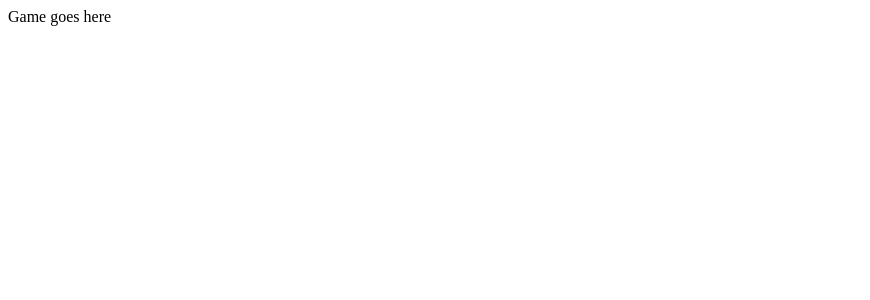
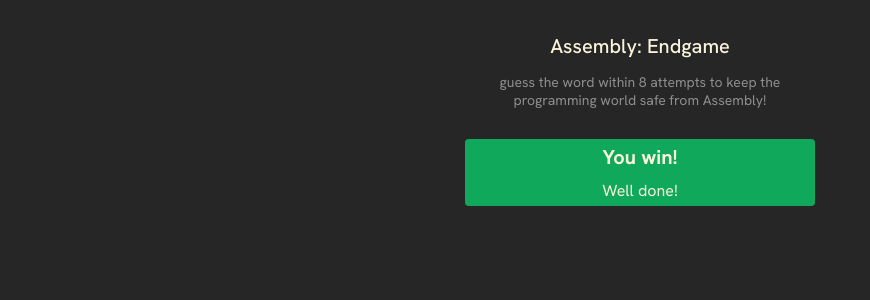
Before and after one commit to samkosal/Assemble-Endgame, a React (Vite) app: page / in a window 1280 px wide. Shown: the top 300 px of the page, without its empty margins (0-870 px from the left). Built offline with nearby package versions, Linux system fonts and the light colour scheme.

Commit message:
created home page with win condition

```diff
--- a/index.html
+++ b/index.html
@@ -4,7 +4,7 @@
     <link rel="preconnect" href="https://fonts.googleapis.com">
     <link rel="preconnect" href="https://fonts.gstatic.com" crossorigin>
     <link href="https://fonts.googleapis.com/css2?family=Hanken+Grotesk:ital,wght@0,100..900;1,100..900&display=swap" rel="stylesheet">
-    <link rel="stylesheet" href="/index.css">
+    <link rel="stylesheet" href="/src/index.css">
     <title>package.json</title>
   </head>
   <body>
--- a/src/App.jsx
+++ b/src/App.jsx
@@ -19,10 +19,18 @@
  *
  */
 
-export default function Hangman() {
+export default function AssemblyEndgame() {
     return (
         <main>
-            Game goes here
+            <header>
+                <h1>Assembly: Endgame</h1>
+                <p> guess the word within 8 attempts to keep the
+                programming world safe from Assembly!</p>
+            </header>
+            <section className="game-status">
+                <h2>You win!</h2>
+                <p> Well done!</p>
+            </section>
         </main>
     )
 }
--- a/src/index.css
+++ b/src/index.css
@@ -12,3 +12,37 @@
     display: flex;
     justify-content: center;
 }
+
+header {
+    text-align: center;
+}
+
+header > h1 {
+    font-size: 1.25rem;
+    font-weight: 500;
+    color: #F9F4DA;
+}
+
+header > p {
+    font-size: 0.875rem;
+    max-width: 350px;
+    color: #8E8E8E;
+}
+
+section.game-status {
+    background-color: #10A95B;
+    display: flex;
+    flex-direction: column;
+    align-items: center;
+    color: #F9F4DA;
+    border-radius: 4px;
+    margin-block: 30px;
+}
+
+section.game-status > p {
+    margin: 5px;
+}
+section.game-status > h2 {
+    font-size: 1.25rem;
+    margin: 5px
+}
```
